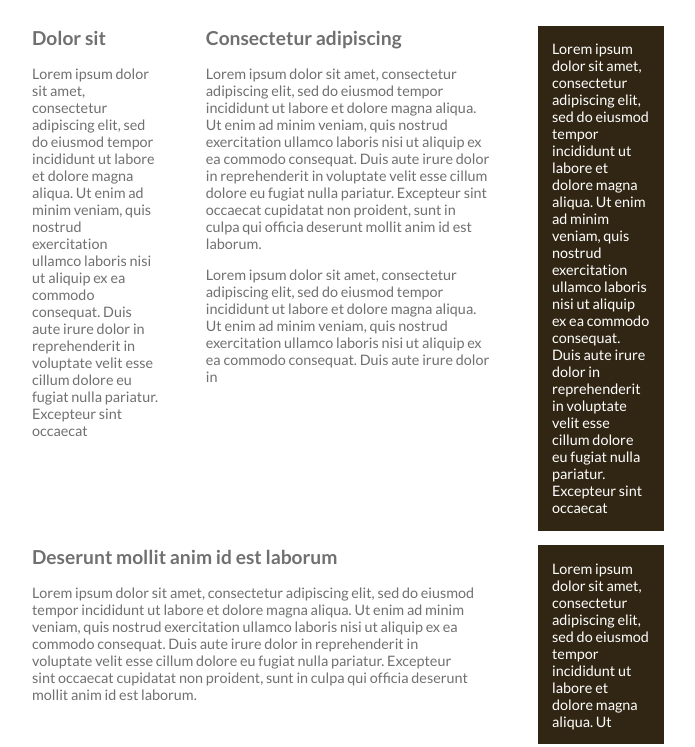
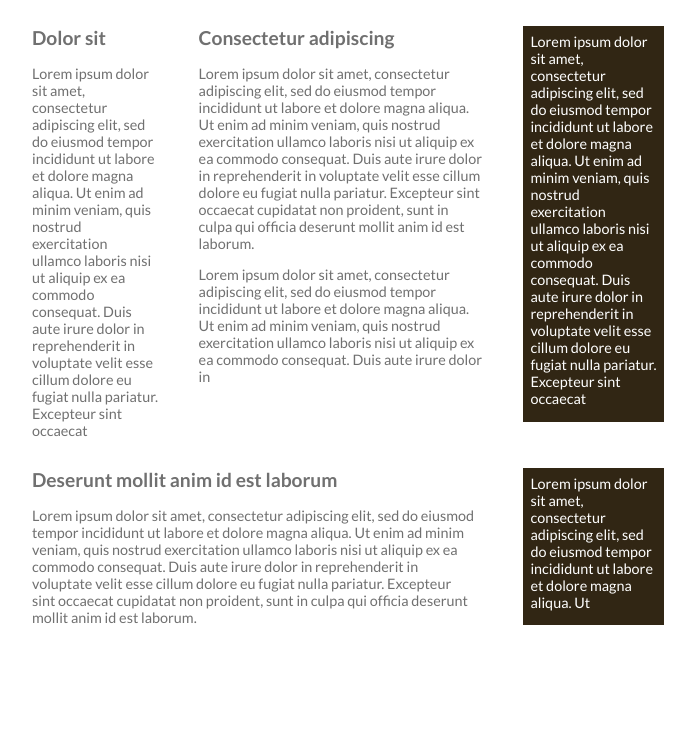
Before and after one commit to tristangraaff/css-responsive-design, a plain HTML site: page flexbox_refresher/index.html in a window 1280 px wide. Shown: the part 413-1160 px from the top of the page, without its empty margins (292-987 px from the left). After the commit the page ends 1067 px from the top, so only its background shows below. Drawn offline with Linux system fonts and the light colour scheme.

Commit message:
playing with border-box

```diff
--- a/flexbox_refresher/index.css
+++ b/flexbox_refresher/index.css
@@ -48,6 +48,7 @@ h1 > span {
 .rows {
   display: flex;
   justify-content: space-between;
+  align-items: flex-start;
   margin: 1em 0;
 }
 
@@ -66,7 +67,8 @@ width: 20%;
 .last-col {
   width: 20%;
   background: #312614;
-  padding: 1em 1em 0 1em;
+  padding: .5em .5em 0 .5em;
+  box-sizing: content-box;
 }
 
 .big-col {
```
